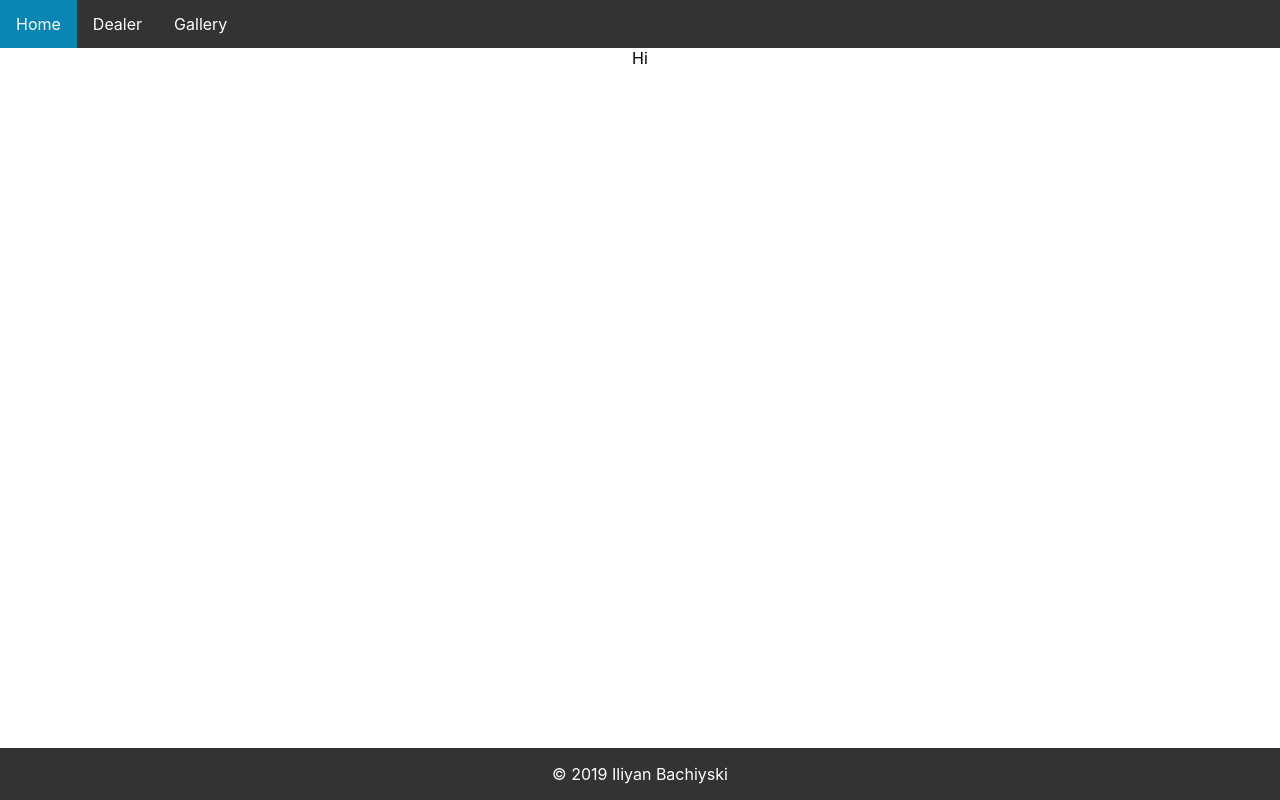
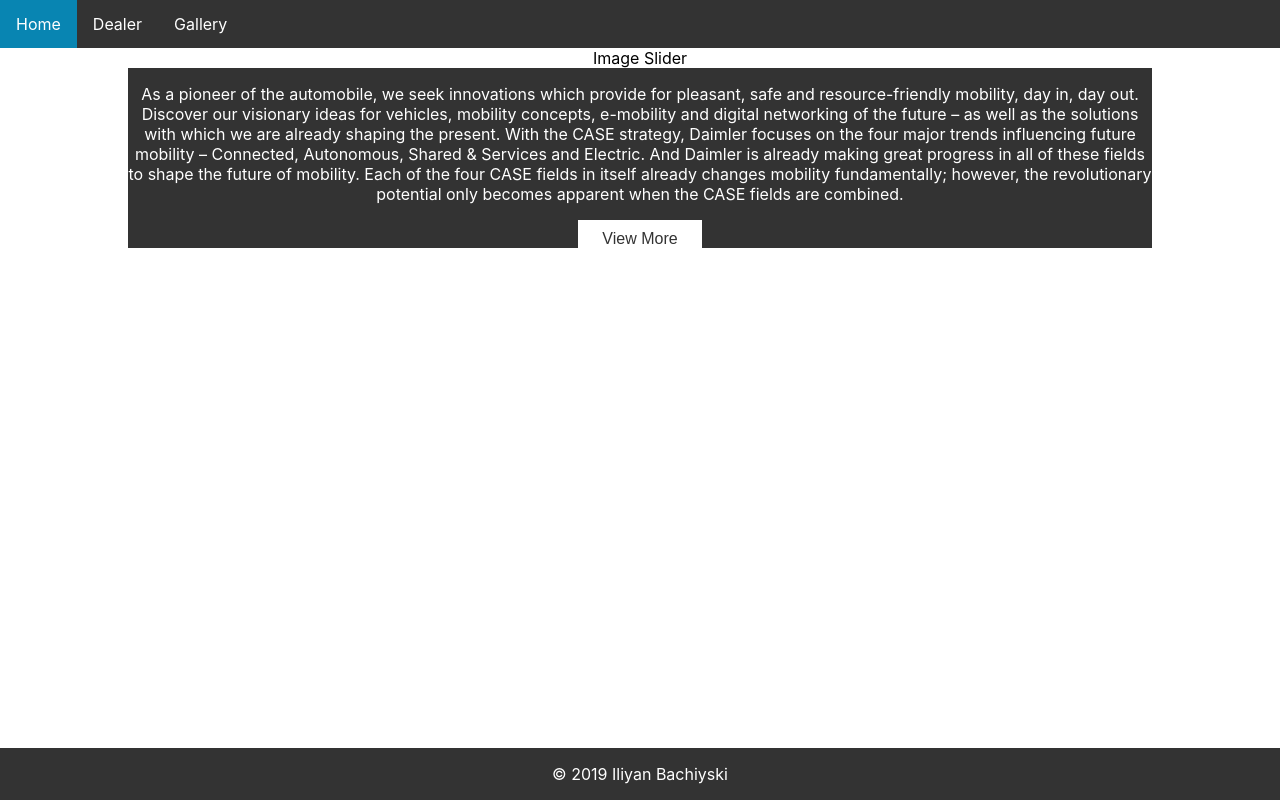
Before and after one commit to iliyanBachiyski/mercedes-info-app, a React (Create React App) app: page / in a window 1280 px wide. Built offline with nearby package versions, Linux system fonts and the light colour scheme.

Commit message:
Introduced InfoCard component.

```diff
--- a/src/App.js
+++ b/src/App.js
@@ -1,6 +1,7 @@
 import React from "react";
 import Header from "./components/Header/Header";
 import Footer from "./components/Footer/Footer";
+import Home from "./components/Home/Home";
 import { Route, Switch } from "react-router";
 import classes from "./App.module.css";
 
@@ -9,7 +10,7 @@ function App() {
     <div className={classes.App}>
       <Header />
       <Switch>
-        <Route path="/" exact render={() => <div>Hi</div>} />
+        <Route path="/" exact render={() => <Home />} />
         <Route path="/dealer" render={() => <div>Dealer</div>} />
         <Route path="/gallery" render={() => <div>Gallery</div>} />
       </Switch>
--- /dev/null
+++ b/src/components/Home/Home.js
@@ -0,0 +1,24 @@
+import React, { Component } from "react";
+import InfoCard from "../InfoCard/InfoCard";
+import classes from "./Home.module.css";
+
+class Home extends Component {
+  state = {
+    infoCardContent:
+      "As a pioneer of the automobile, we seek innovations which provide for pleasant, safe and resource-friendly mobility, day in, day out. Discover our visionary ideas for vehicles, mobility concepts, e-mobility and digital networking of the future – as well as the solutions with which we are already shaping the present. With the CASE strategy, Daimler focuses on the four major trends influencing future mobility – Connected, Autonomous, Shared & Services and Electric. And Daimler is already making great progress in all of these fields to shape the future of mobility. Each of the four CASE fields in itself already changes mobility fundamentally; however, the revolutionary potential only becomes apparent when the CASE fields are combined."
+  };
+
+  viewMore = () => {
+    console.log("Clicked...");
+  };
+  render() {
+    return (
+      <div className={classes.Home}>
+        <div>Image Slider</div>
+        <InfoCard content={this.state.infoCardContent} click={this.viewMore} />
+      </div>
+    );
+  }
+}
+
+export default Home;
--- /dev/null
+++ b/src/components/Home/Home.module.css
@@ -0,0 +1,5 @@
+.Home {
+  width: 100%;
+  height: 600px;
+  margin: auto;
+}
--- /dev/null
+++ b/src/components/InfoCard/InfoCard.js
@@ -0,0 +1,11 @@
+import React from "react";
+import classes from "./InfoCard.module.css";
+
+const infoCard = props => (
+  <div className={classes.InfoCard}>
+    <p>{props.content}</p>
+    <button onClick={props.click}>View More</button>
+  </div>
+);
+
+export default infoCard;
--- /dev/null
+++ b/src/components/InfoCard/InfoCard.module.css
@@ -0,0 +1,21 @@
+.InfoCard {
+  width: 80%;
+  height: 30%;
+  margin: auto;
+  background-color: #333;
+  color: white;
+  display: flex;
+  flex-direction: column;
+  align-items: center;
+}
+
+.InfoCard button {
+  background-color: white; /* Green */
+  border: none;
+  color: #333;
+  padding: 10px 24px;
+  text-align: center;
+  text-decoration: none;
+  display: inline-block;
+  font-size: 16px;
+}
```
